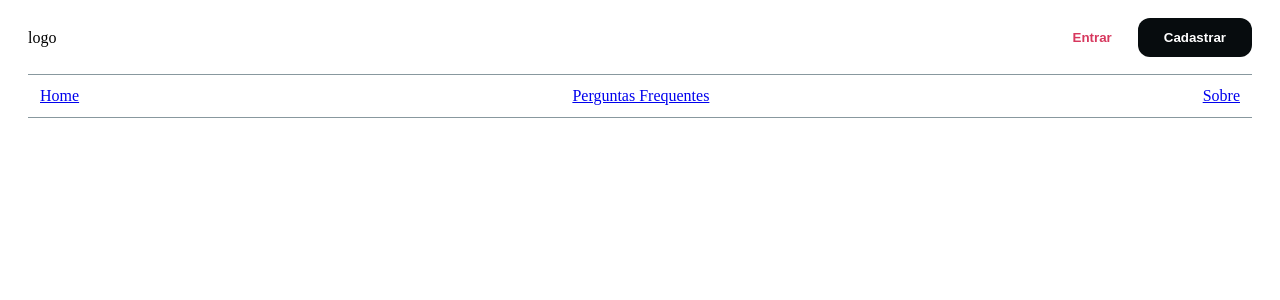
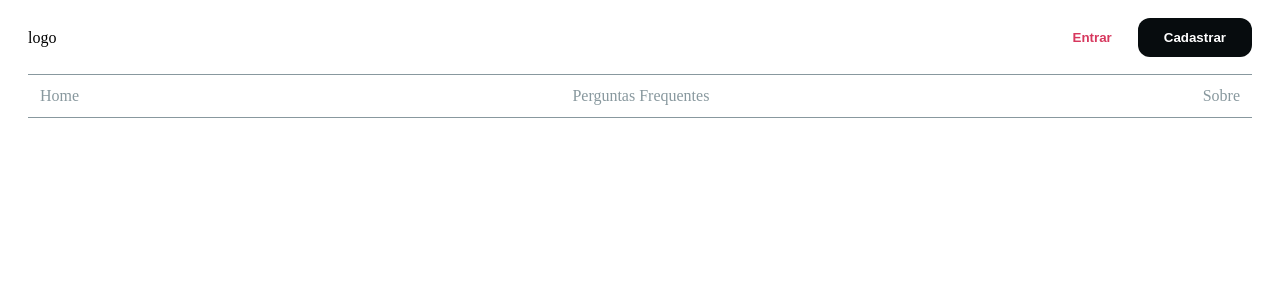
Before and after one commit to fischerafael/twigram-client, a Next.js app: page / in a window 1280 px wide. Shown: the top 300 px of the page. Built offline with nearby package versions, Linux system fonts and the light colour scheme.

Commit message:
fixed menu item style

```diff
--- a/src/components/commons/Menu/index.tsx
+++ b/src/components/commons/Menu/index.tsx
@@ -1,8 +1,9 @@
 import MenuItem from '../../molecules/MenuItem'
+import Button from '../../atoms/Button'
+
+import { menuItems } from '../../../data/menu-items'
 
 import styled, { StyledComponentBase } from 'styled-components'
-import { menuItems } from '../../../data/menu-items'
-import Button from '../../atoms/Button'
 
 const Menu = () => {
     return (
--- a/src/components/molecules/MenuItem/index.tsx
+++ b/src/components/molecules/MenuItem/index.tsx
@@ -7,9 +7,11 @@ interface Props {
 
 const MenuItem: React.FC<Props> = ({ url, name }) => {
     return (
-        <ManuItemStyle key={url}>
-            <a href={url}>{name}</a>
-        </ManuItemStyle>
+        <>
+            <ManuItemStyle key={url} href={url}>
+                {name}
+            </ManuItemStyle>
+        </>
     )
 }
 
```
